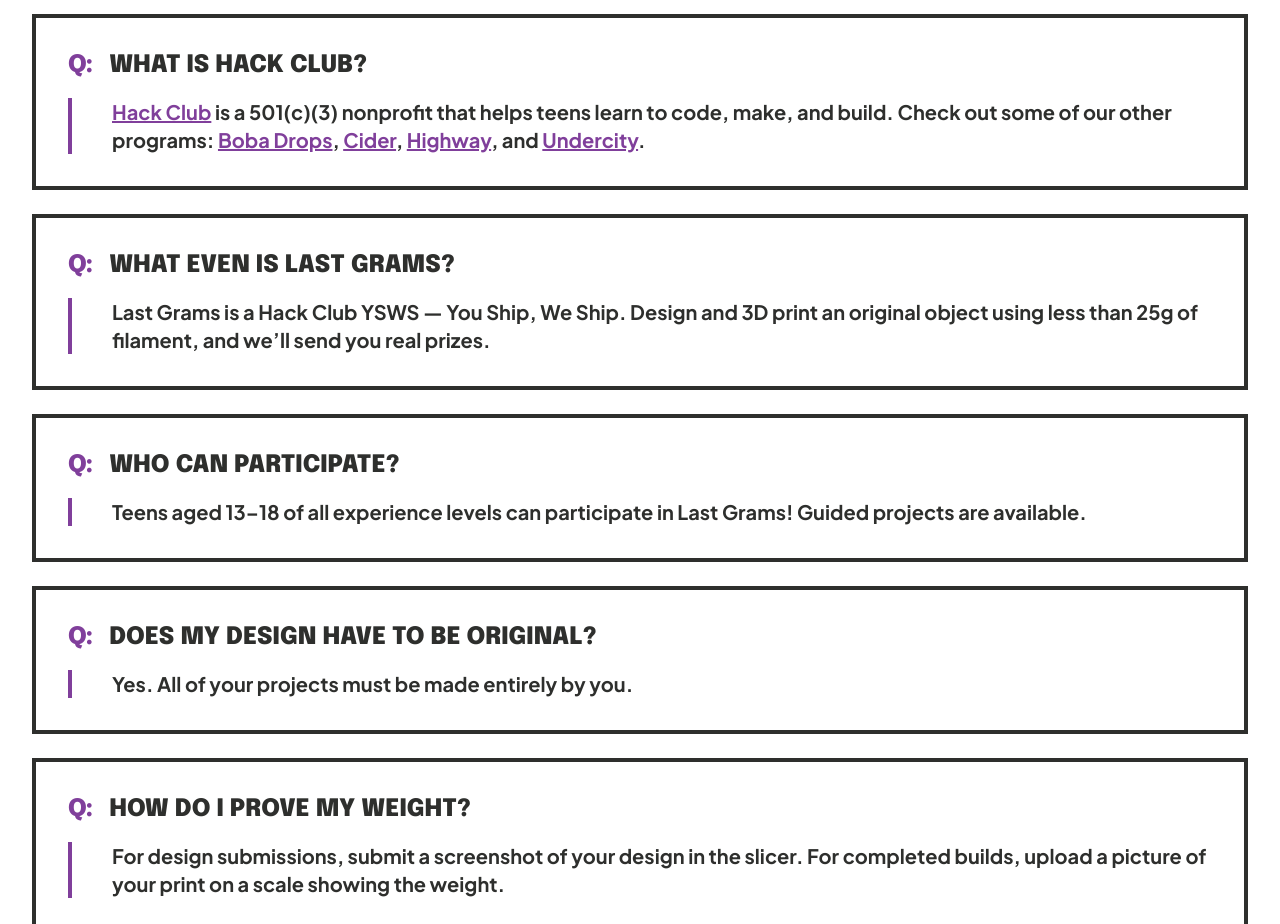
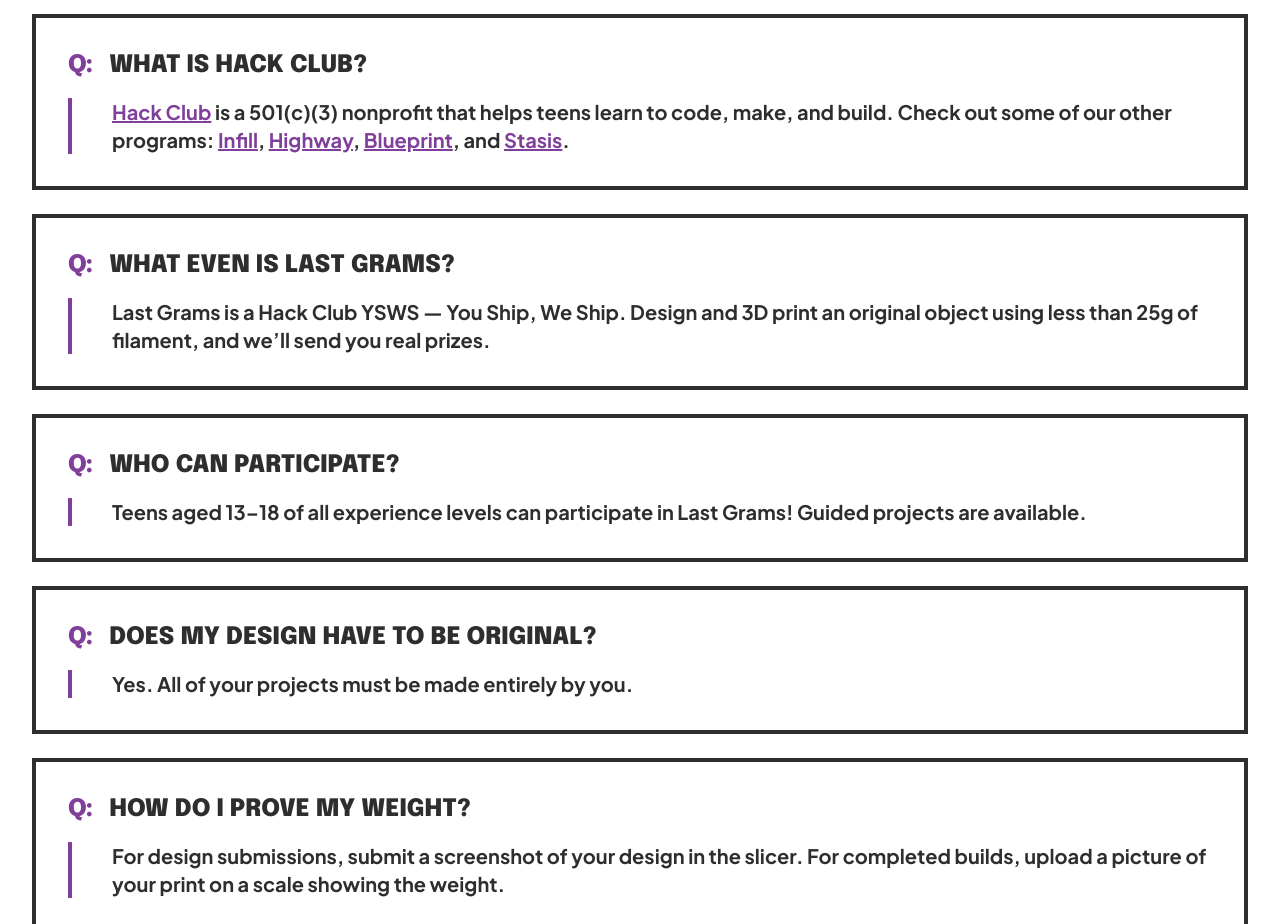
Before and after one commit to 2Mon/last-grams, a SvelteKit app: page / in a window 1280 px wide. Shown: the part 2640-3564 px from the top of the page. Built offline with nearby package versions, Linux system fonts and the light colour scheme.

Commit message:
fix: update Hack Club FAQ links to Infill, Highway, Blueprint, Stasis

```diff
--- a/src/routes/+page.svelte
+++ b/src/routes/+page.svelte
@@ -417,10 +417,10 @@
 					<a href="https://hackclub.com" class="underline text-primary">Hack Club</a> is a
 					501(c)(3) nonprofit that helps teens learn to code, make, and build. Check out some
 					of our other programs:
-					<a href="https://boba-drops.hackclub.com" class="underline text-primary">Boba Drops</a>,
-					<a href="https://cider.hackclub.com" class="underline text-primary">Cider</a>,
-					<a href="https://highway.hackclub.com" class="underline text-primary">Highway</a>, and
-					<a href="https://undercity.hackclub.com" class="underline text-primary">Undercity</a>.
+					<a href="https://infill.hackclub.com" class="underline text-primary">Infill</a>,
+					<a href="https://highway.hackclub.com" class="underline text-primary">Highway</a>,
+					<a href="https://blueprint.hackclub.com" class="underline text-primary">Blueprint</a>, and
+					<a href="https://stasis.hackclub.com" class="underline text-primary">Stasis</a>.
 				</p>
 			</div>
 		</div>
```
